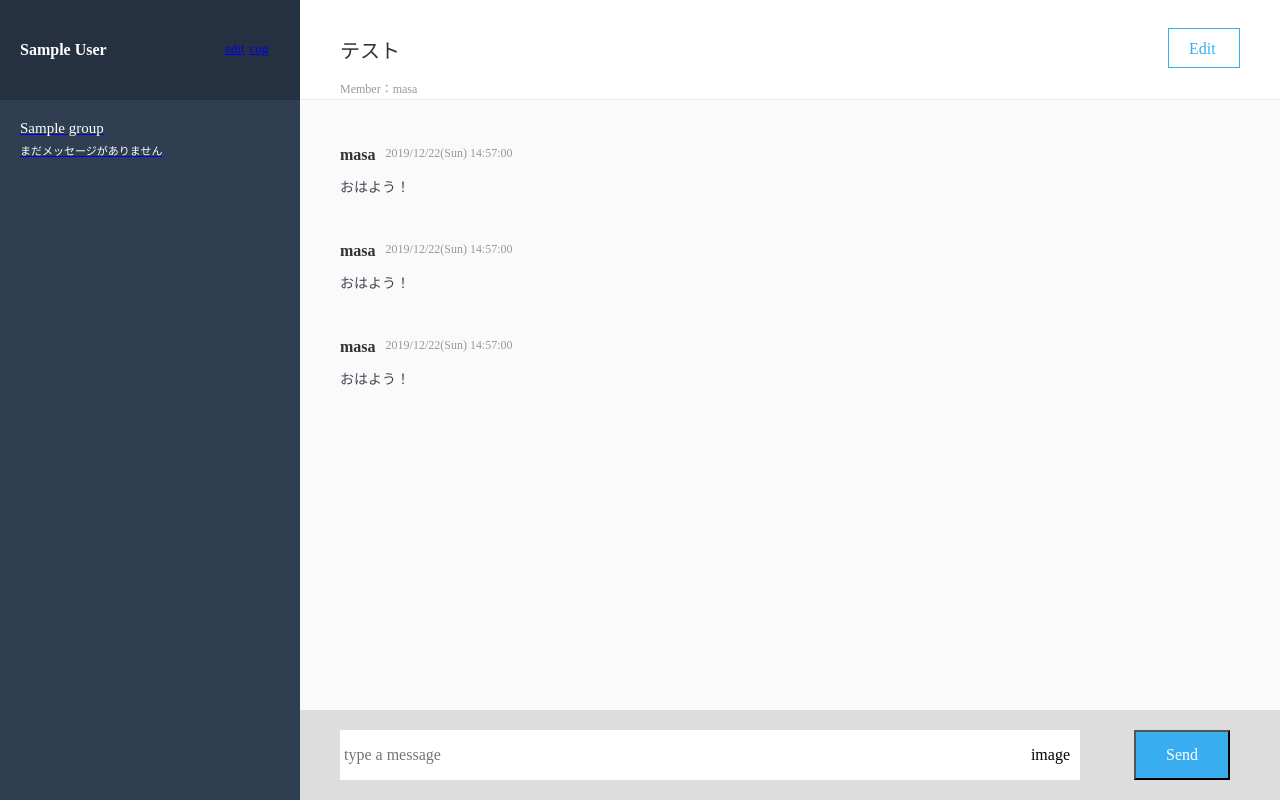
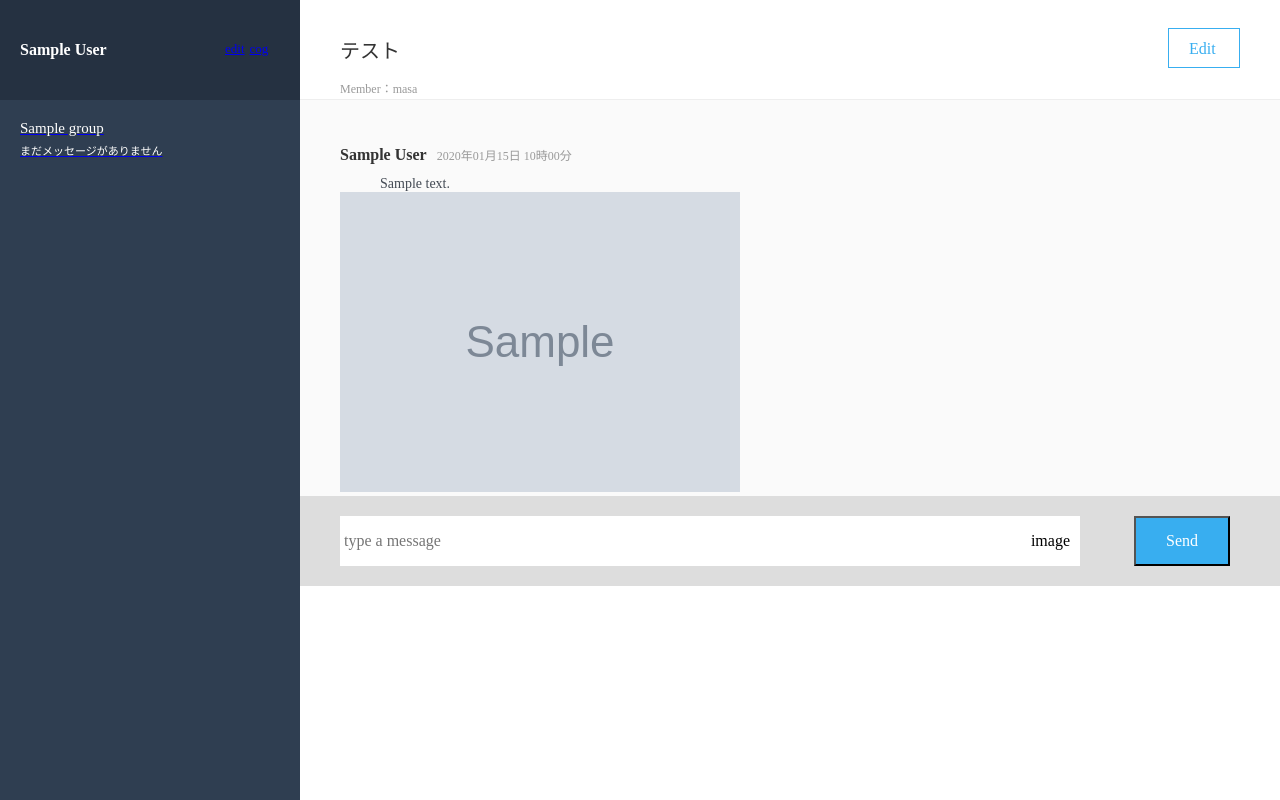
Before and after one commit to wakuhisa/chat-space, a Rails app: page /groups/1/messages in a window 1280 px wide. Run offline with Rails 7, Linux system fonts and the light colour scheme; a user stored in the database is signed in; tables that the repository leaves empty hold one stand-in row (values such as "Sample post"); grey boxes marked "Sample" are stand-in pictures; style sheets or scripts are compiled from the project's sources; some libraries are stand-ins or nearby versions.

Commit message:
add render message

```diff
--- a/app/assets/stylesheets/_main_chat.scss
+++ b/app/assets/stylesheets/_main_chat.scss
@@ -54,6 +54,11 @@
       color: #434A54;
       font-size: 14px;
       margin-left: 40px;
+      .lower-message__content {
+        color: #434A54;
+        font-size: 14px;
+        margin-left: 40px;
+      }
     }
   }
 
--- a/app/assets/stylesheets/application.scss
+++ b/app/assets/stylesheets/application.scss
@@ -1,10 +1,10 @@
 @import "./reset";
 @import "./colors";
 @import "./messages";
+@import "./main_chat";
+@import "./side_bar";
 @import "font-awesome-sprockets";
 @import "./font-awesome";
-@import "./side_bar";
-@import "./main_chat";
 @import "./user";
 @import "flash";
 @import "group";
--- a/app/views/messages/_main_chat.html.haml
+++ b/app/views/messages/_main_chat.html.haml
@@ -7,33 +7,13 @@
         Member：masa
     .chat__title__edit-button
       Edit
-  .chat__content
-    .chat__content__messages
-      .chat__content__messages__user
-        masa
-      .chat__content__messages__date
-        2019/12/22(Sun) 14:57:00
-    .chat__content__text
-      おはよう！
-    .chat__content__messages
-      .chat__content__messages__user
-        masa
-      .chat__content__messages__date
-        2019/12/22(Sun) 14:57:00
-    .chat__content__text
-      おはよう！
-    .chat__content__messages
-      .chat__content__messages__user
-        masa
-      .chat__content__messages__date
-        2019/12/22(Sun) 14:57:00
-    .chat__content__text
-      おはよう！
+  .messages
+    = render @messages
   .form
     = form_for [@group, @message] do |f|
       = f.text_field :content, class: 'form__message', placeholder: ' type a message'
       .form__mask
         = f.label :image, class: 'form__mask__image' do
-          = icon('fa','image',class: 'icon')
+          = icon('fa','image', class: 'icon')
           = f.file_field :image, class: 'hidden'
       = f.submit 'Send', class: 'form__submit'
--- /dev/null
+++ b/app/views/messages/_message.html.haml
@@ -0,0 +1,11 @@
+.chat__content
+  .chat__content__messages
+    .chat__content__messages__user
+      = message.user.name
+    .chat__content__messages__date
+      = message.created_at.strftime("%Y年%m月%d日 %H時%M分")
+  .chat__content__text
+    - if message.content.present?
+      %p.lower-message__content
+        = message.content
+    = image_tag message.image.url, class: 'lower-message__image' if message.image.present?
--- a/app/views/messages/_side_bar.html.haml
+++ b/app/views/messages/_side_bar.html.haml
@@ -13,7 +13,7 @@
   .side-bar__group
     - current_user.groups.each do |group|
       .group
-        = link_to '#' do
+        = link_to group_messages_path(group) do
           .group__name
             = group.name
           .group__message
```
Also changed, not shown: app/assets/stylesheets/_messages.scss (line endings or trailing spaces), app/controllers/messages_controller.rb (line endings or trailing spaces).
